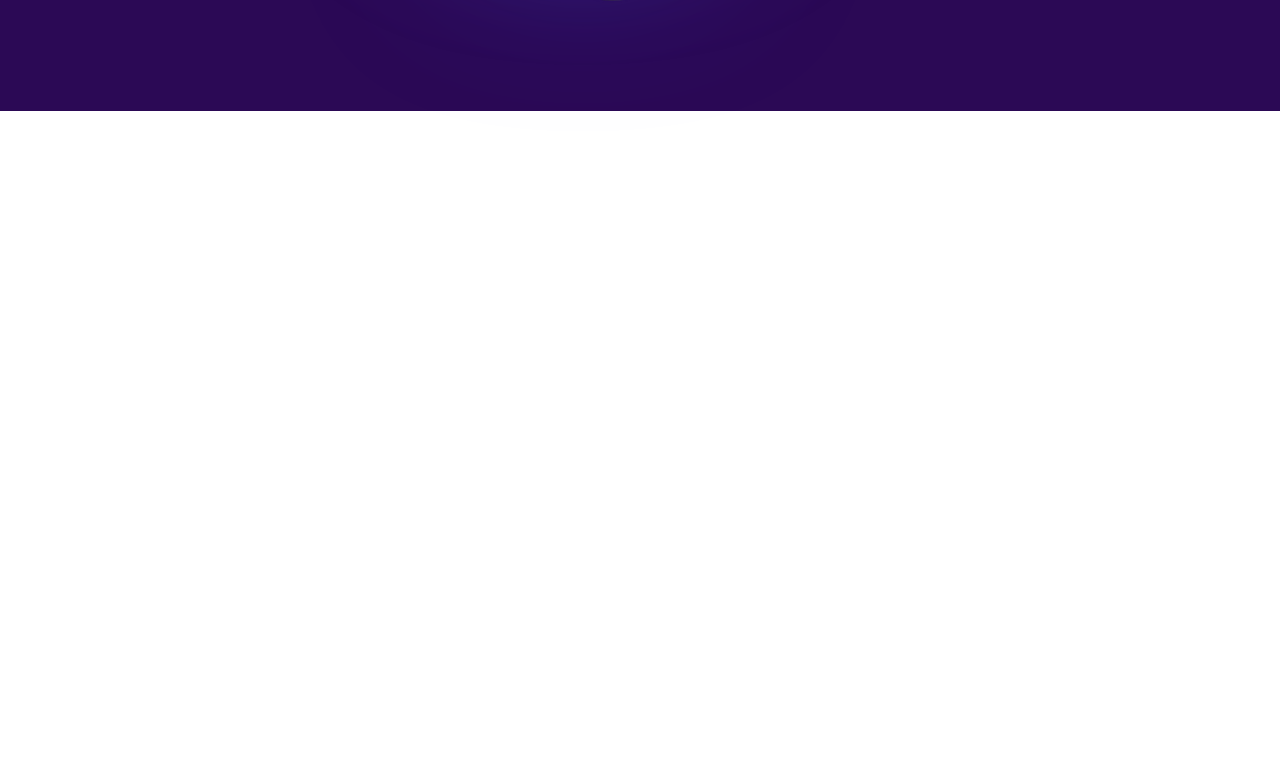
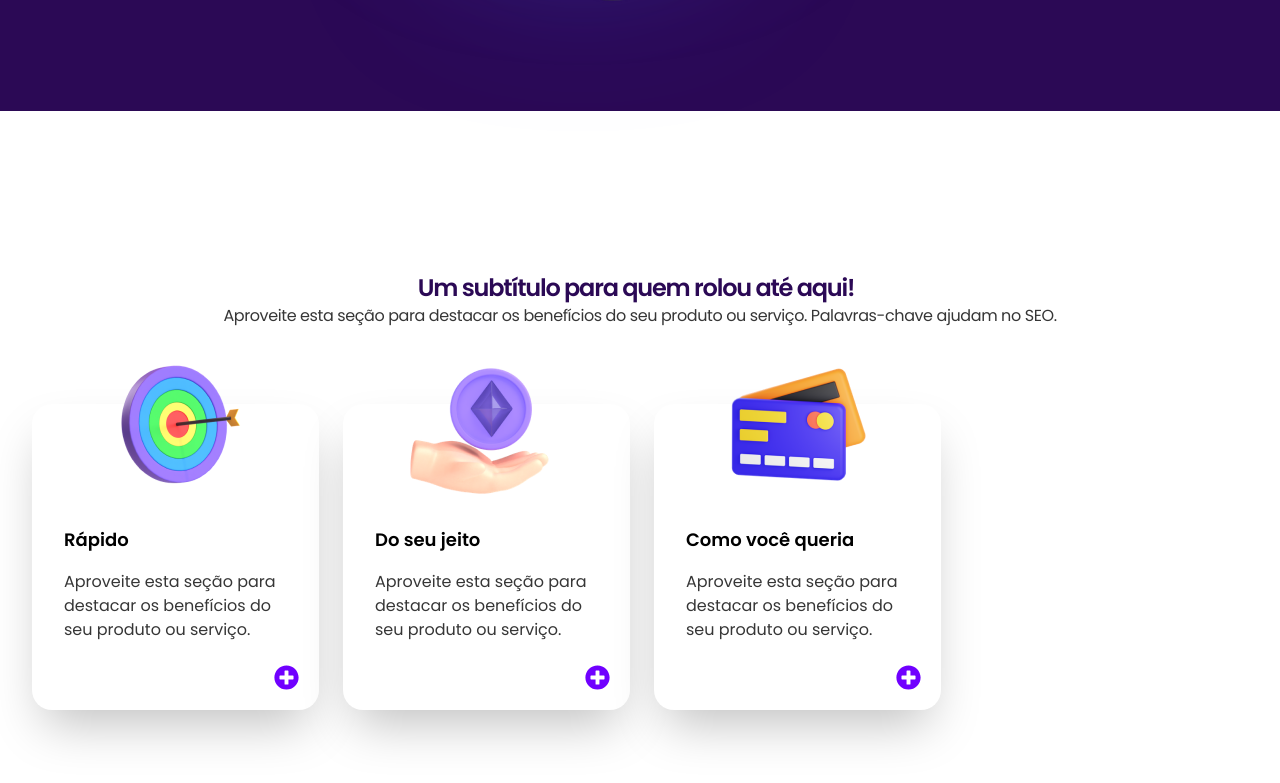
Before and after one commit to devalanlima/Nice, a Vue app: page / in a window 1280 px wide. Shown: the part 883-1666 px from the top of the page. Before the commit the page ends 1139 px from the top, so only its background shows below. Built offline with nearby package versions, Linux system fonts and the light colour scheme.

Commit message:
add / SecaoBeneficios component

```diff
--- a/src/App.vue
+++ b/src/App.vue
@@ -1,13 +1,15 @@
 <script setup>
 import NavBar from './components/NavBar.vue';
 import BannerPrincipal from './components/BannerPrincipal.vue'
+import SecaoBeneficios from './components/SecaoBeneficios.vue';
 </script>
 
 <template>
   <header class="mb-6 px-5 pt-10">
     <NavBar/>
   </header>
-  <main>
+  <main class="flex flex-col gap-4">
     <BannerPrincipal/>
+    <SecaoBeneficios/>
   </main>
 </template>
```
